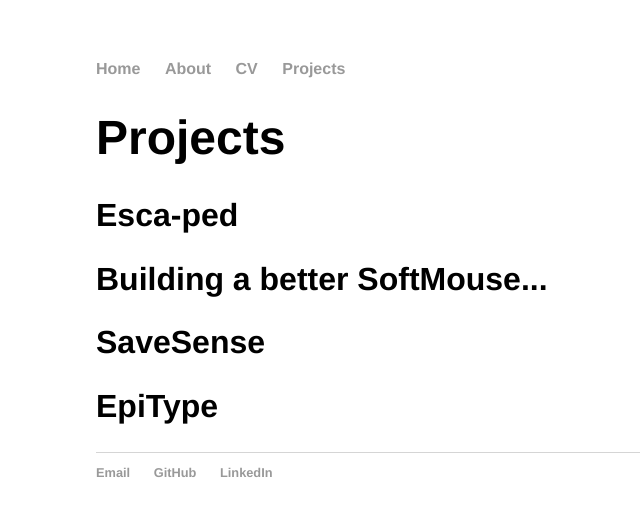
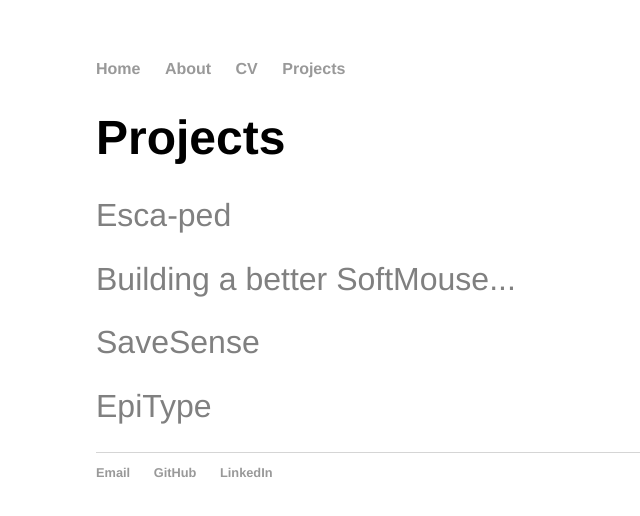
Before and after one commit to wangk5/wangk5.github.io, a Jekyll site: the page built from projects.html, in a window 1280 px wide. Shown: the top 516 px of the page, without its empty margins (96-736 px from the left). Built offline with Jekyll 4.4.1, drawn with Linux system fonts in a browser that asks for light colours.

Commit message:
Update main.css

```diff
--- a/css/main.css
+++ b/css/main.css
@@ -26,8 +26,8 @@
 h2 {
     font-size: 2em;
     font-family: 'Helvetica', 'Serif';
-    font-weight: 'lighter';
-    color: 'dark gray';
+    font-weight: 400;
+    color: gray;
 }
 p {
     font-size: 1.5em;
```
